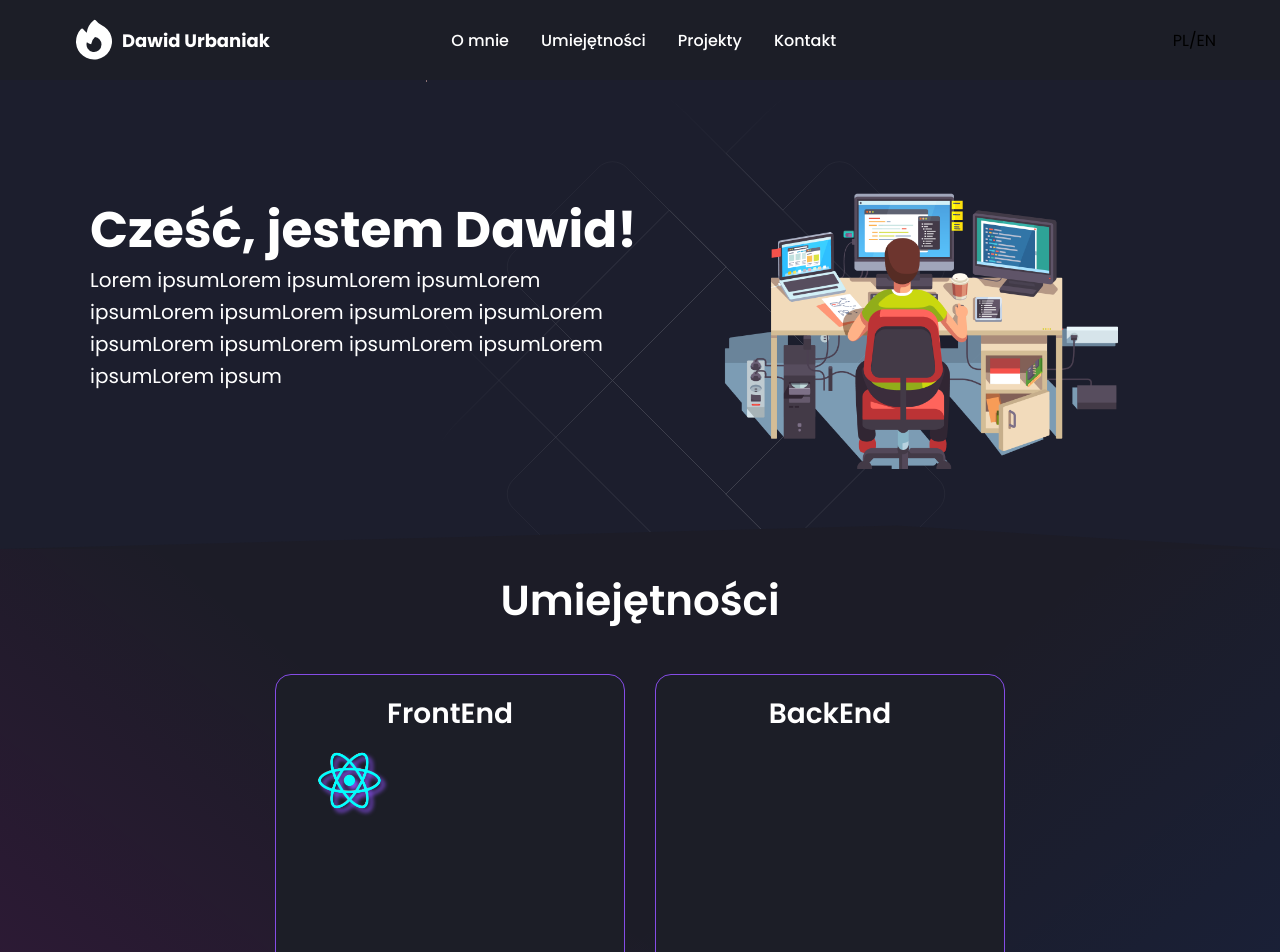
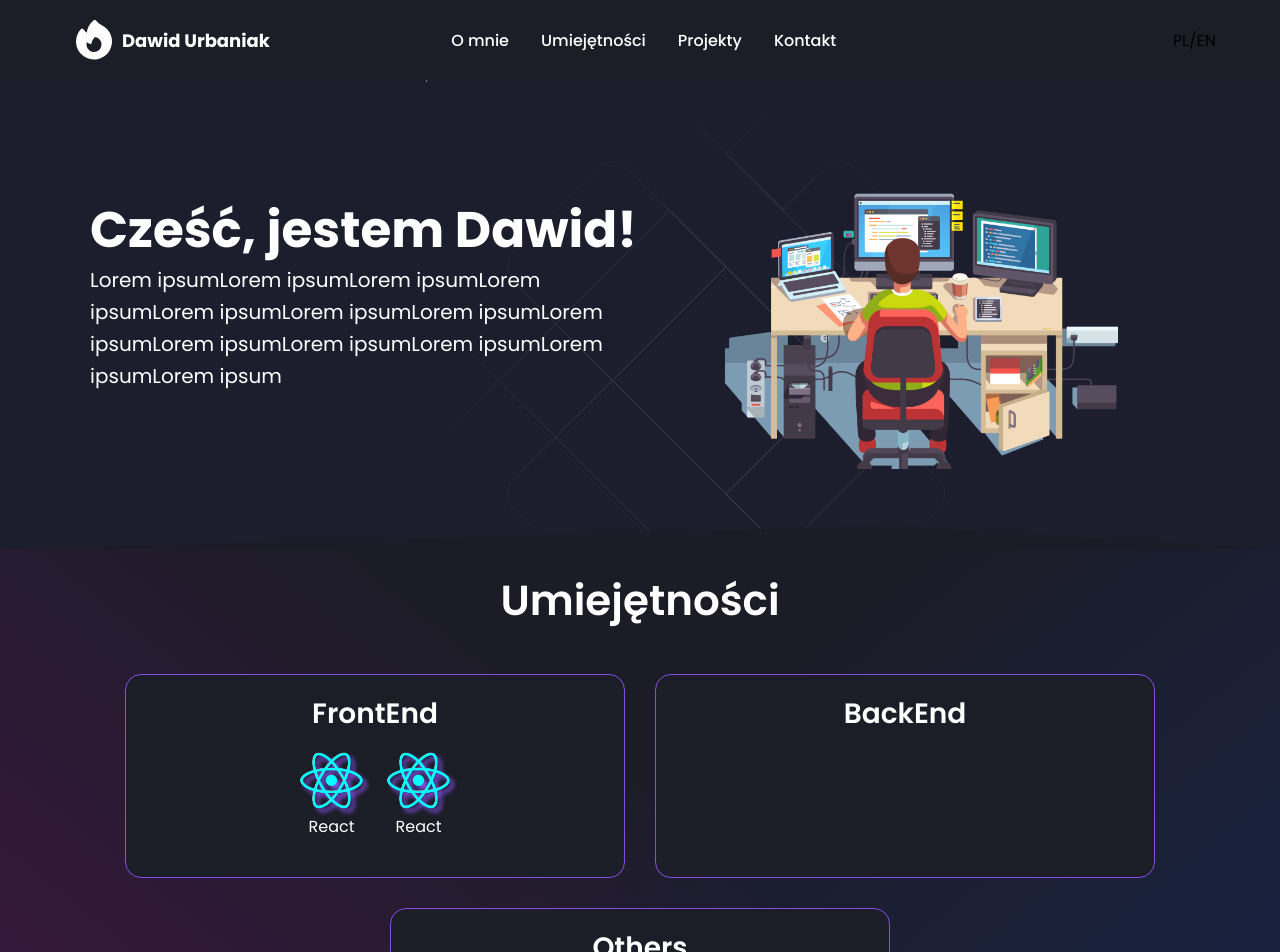
Before and after one commit to udawid/portofolio-dawid-urbaniak, a React (Create React App) app: page / in a window 1280 px wide. Shown: the top 952 px of the page. Built offline with nearby package versions, Linux system fonts and the light colour scheme.

Commit message:
Add css style

```diff
--- a/src/components/Skills/Skills.js
+++ b/src/components/Skills/Skills.js
@@ -46,8 +46,8 @@ const SkillsContainer = styled.div`
 `;
 
 const Skill = styled.div`
-  width: 350px;
-  height: 300px;
+  width: 100%;
+  max-width: 500px;
   background-color: #1c1e27;
   border: 0.1px solid #854ce6;
   border-radius: 16px;
@@ -70,6 +70,39 @@ const SkillTitle = styled.h2`
   text-align: center;
 `;
 
+const SkillList = styled.div`
+  display: flex;
+  justify-content: center;
+  flex-wrap: wrap;
+  gap: 12px;
+  margin-bottom: 20px;
+`;
+
+const SkillItem = styled.div`
+  display: grid;
+  align-items: center;
+  text-align: center;
+  //gap: 8px;
+  justify-content: center;
+  font-size: 16px;
+  color: white;
+  //border-radius: 12px;
+  //border: 1px solid white;
+  padding: 12px 16px
+  font-weight: 400
+
+
+  @media (max-width: 768px) {
+    font-size: 14px;
+    padding: 8px 12px
+  }
+
+  @media (max-width: 500px) {
+    font-size: 14px;
+    padding: 6px 12px
+  }
+  `;
+
 const SkillImage = styled.img`
   width: 75px;
   filter: drop-shadow(4px 4px 2px #854ce6);
@@ -81,15 +114,18 @@ const Skills = () => {
       <Wrapper>
         <Title>Umiejętności</Title>
         <SkillsContainer>
-          {" "}
           <Skill>
             <SkillTitle>FrontEnd</SkillTitle>
-            {/* <SkillList>
+            <SkillList>
               <SkillItem>
-
+                <SkillImage src={reactImg} alt="react" />
+                React
               </SkillItem>
-            </SkillList> */}
-            <SkillImage src={reactImg} alt="react" />
+              <SkillItem>
+                <SkillImage src={reactImg} alt="react" />
+                React
+              </SkillItem>
+            </SkillList>
           </Skill>
           <Skill>
             <SkillTitle>BackEnd</SkillTitle>
```
